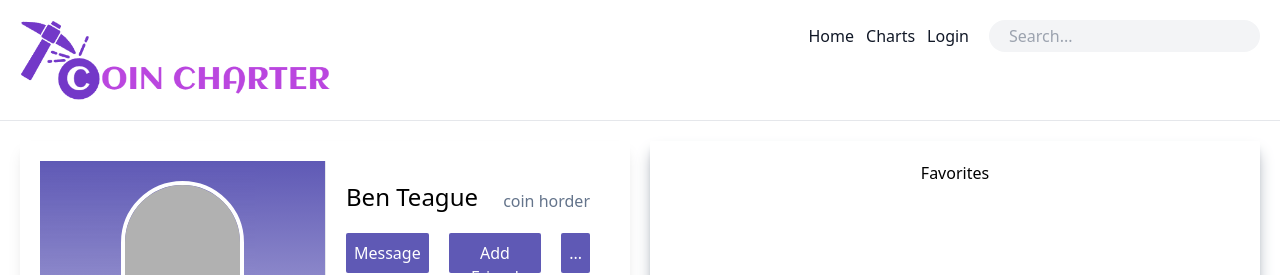
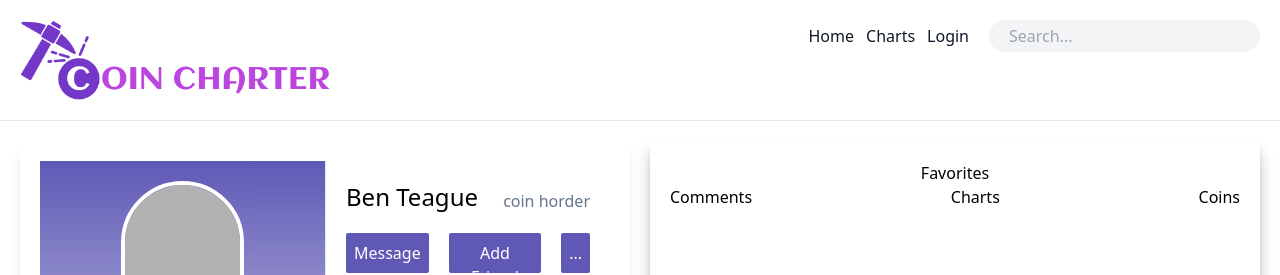
Before and after one commit to bradbrad88/coin-charter, a React app in the folder client/: page /dashboard in a window 1280 px wide. Shown: the top 275 px of the page. Built offline with nearby package versions, Linux system fonts and the light colour scheme; grey boxes are pictures that could not be loaded.

Commit message:
favourites template started wip

```diff
--- a/client/src/components/features/dashboard/Favorites.tsx
+++ b/client/src/components/features/dashboard/Favorites.tsx
@@ -1,7 +1,18 @@
+import Comments from "./favoriteCards/Comments";
+import Charts from "./favoriteCards/Charts";
+import Coins from "./favoriteCards/Coins";
+
 const Favorites = () => {
   return (
     <div className=" p-5 rounded-sm gap-5 shadow-lg shadow-gray-400">
-      <h1 className="text-center">Favorites</h1>
+      <div>
+        <h1 className="text-center">Favorites</h1>
+      </div>
+      <div className="flex flex-row justify-between">
+        <Comments />
+        <Charts />
+        <Coins />
+      </div>
     </div>
   );
 };
--- /dev/null
+++ b/client/src/components/features/dashboard/favoriteCards/Charts.jsx
@@ -0,0 +1,9 @@
+const Charts = () => {
+  return (
+    <div>
+      <div>Charts</div>
+    </div>
+  );
+};
+
+export default Charts;
--- /dev/null
+++ b/client/src/components/features/dashboard/favoriteCards/Coins.jsx
@@ -0,0 +1,9 @@
+const Coins = () => {
+  return (
+    <div>
+      <div>Coins</div>
+    </div>
+  );
+};
+
+export default Coins;
--- /dev/null
+++ b/client/src/components/features/dashboard/favoriteCards/Comments.jsx
@@ -0,0 +1,9 @@
+const Comments = () => {
+  return (
+    <div>
+      <div>Comments</div>
+    </div>
+  );
+};
+
+export default Comments;
```
